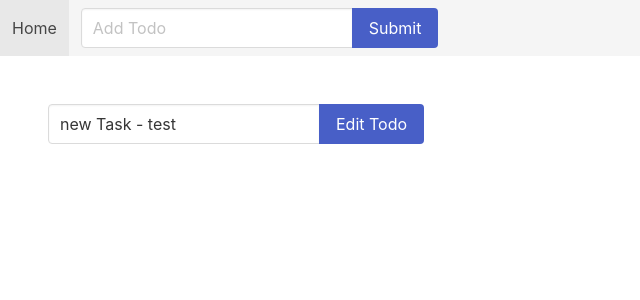
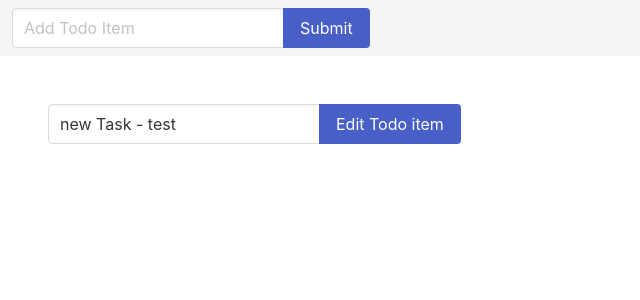
Before and after one commit to DoriDoro/todo_CRUD, a Django app: page /edit/3 in a window 1280 px wide. Shown: the top 300 px of the page, without its empty margins (0-640 px from the left). Run offline with Django 3.2, Linux system fonts and the light colour scheme; data comes from the database, SQL or seed files in the repository; some libraries are stand-ins or nearby versions.

Commit message:
update HTML

```diff
--- a/todo/todovegibit_app/templates/base.html
+++ b/todo/todovegibit_app/templates/base.html
@@ -10,17 +10,13 @@
 <body>
 
 <nav class="navbar is-light" role="navigation" aria-label="main navigation">
-    <div class="navbar-menu">
-        <div class="navbar-start">
-            <a class="navbar-item">Home</a>
-
-        <div class="navbar-end">
+    <div class="navbar-brand">
         <div class="navbar-item">
             <form method="post">
             {% csrf_token %}
             <div class="field has-addons">
                 <div class="control">
-                        <input name="task" class="input" type="text" placeholder="Add Todo">
+                    <input name="task" class="input" type="text" placeholder="Add Todo Item">
                 </div>
             <div class="control">
                 <button type="submit" class="button is-link">Submit</button>
@@ -29,8 +25,8 @@
             </form>
         </div>
     </div>
-        </div>
-    </div>
+
+
 
 </nav>
     {% block content %}
--- a/todo/todovegibit_app/templates/edit.html
+++ b/todo/todovegibit_app/templates/edit.html
@@ -10,7 +10,7 @@
                     <input name="completed" type="hidden" value="{{ todo.completed }}">
                 </div>
                 <div class="control">
-                    <button type="submit" class="button is-link">Edit Todo</button>
+                    <button type="submit" class="button is-link">Edit Todo item</button>
                 </div>
             </div>
         </form>
--- a/todo/todovegibit_app/templates/home.html
+++ b/todo/todovegibit_app/templates/home.html
@@ -20,7 +20,7 @@
         <thead>
         <tr>
             <th>Task</th>
-            <th>Completed</th>
+            <th>Status</th>
             <th>Delete</th>
         </tr>
         </thead>
@@ -36,11 +36,11 @@
                 <td>
                     {% if todo.completed == True %}
                         <i class="far fa-check-circle"></i>
-                        <a href="{% url 'mark_incomplete' todo.id %}">incomplete</a> or
+                        <a href="{% url 'mark_incomplete' todo.id %}">completed</a> or
                         <a href="{% url 'edit' todo.id %}">edit</a>
                     {% else %}
                         <i class="far fa-circle"></i>
-                        <a href="{% url 'mark_complete' todo.id %}">complete</a> or
+                        <a href="{% url 'mark_complete' todo.id %}">incomplete</a> or
                         <a href="{% url 'edit' todo.id %}">edit</a>
                     {% endif %}
                 </td>
```
Lines whose indentation alone changed are shown as unchanged.
